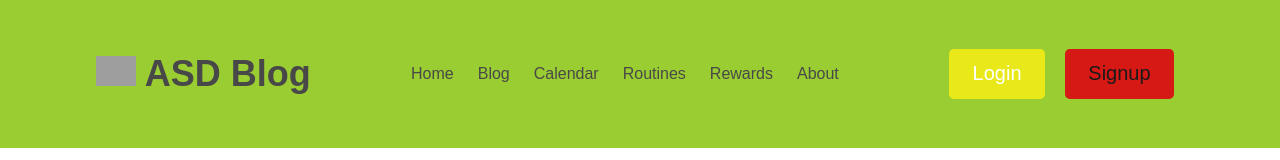
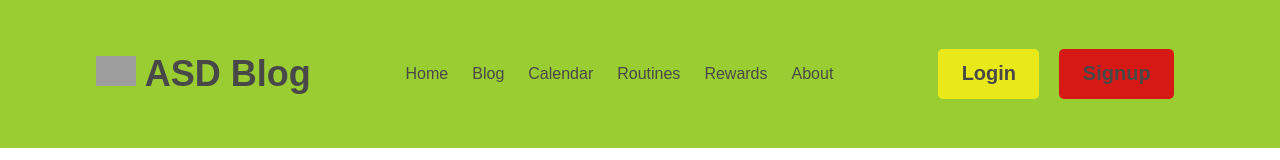
Before and after one commit to TonnTribe/ASD-Blog, a React (Create React App) app in the folder client/: page /posts/1 in a window 1280 px wide. Shown: the top 160 px of the page. Built offline with nearby package versions, Linux system fonts and the light colour scheme; no server answers; grey boxes are pictures that could not be loaded.

Commit message:
bold buttons

```diff
--- a/client/src/index.css
+++ b/client/src/index.css
@@ -1042,7 +1042,8 @@
 
   .btn.btn-info {
     background-color: #e9e91a;
-    color: #ffffff;
+    color: #484848;
+    font-weight: bold;
   }
 
   .btn.btn-info:hover {
@@ -1051,7 +1052,8 @@
 
   .btn.btn-light {
     background-color: #d81414f7;
-    color: #1a1a1a;
+    color: #484848;
+    font-weight: bold;
   }
 
   .btn.btn-light:hover {
@@ -1100,7 +1102,7 @@
     border-radius: 0.5rem;
   }
 
-  .card .card-header { /* MAKE IT A BUTTON WITH HOVER */
+  .card .card-header {
     padding: 0.375rem;
     background-color: #9ACD32;
     color: #9ACD32;
```
